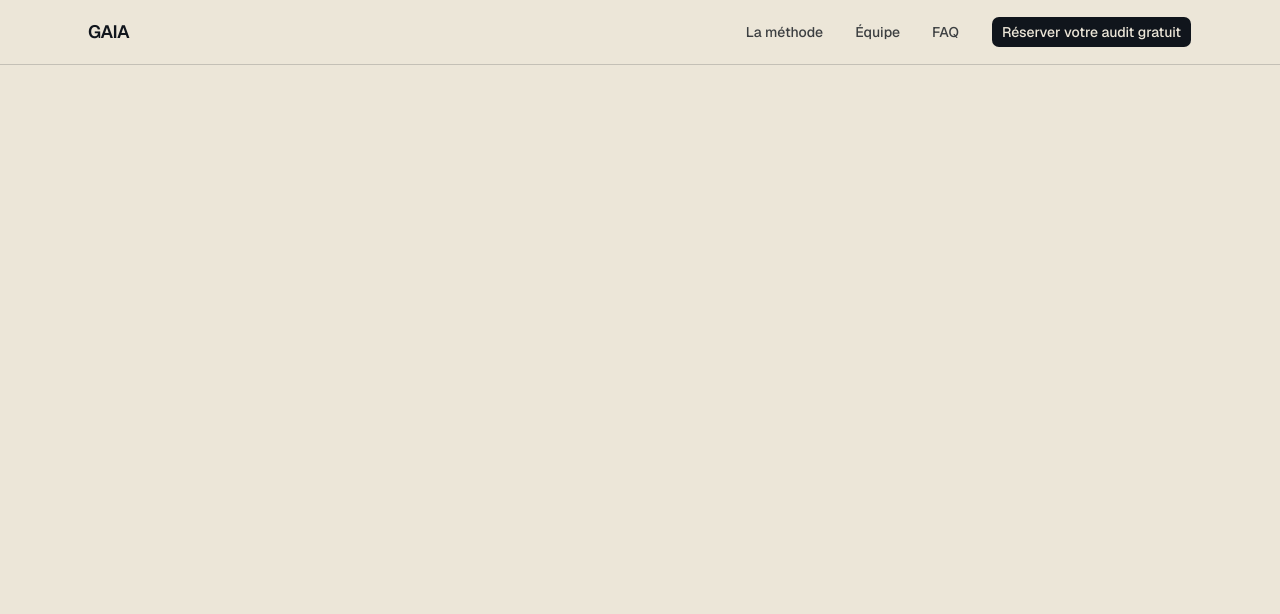
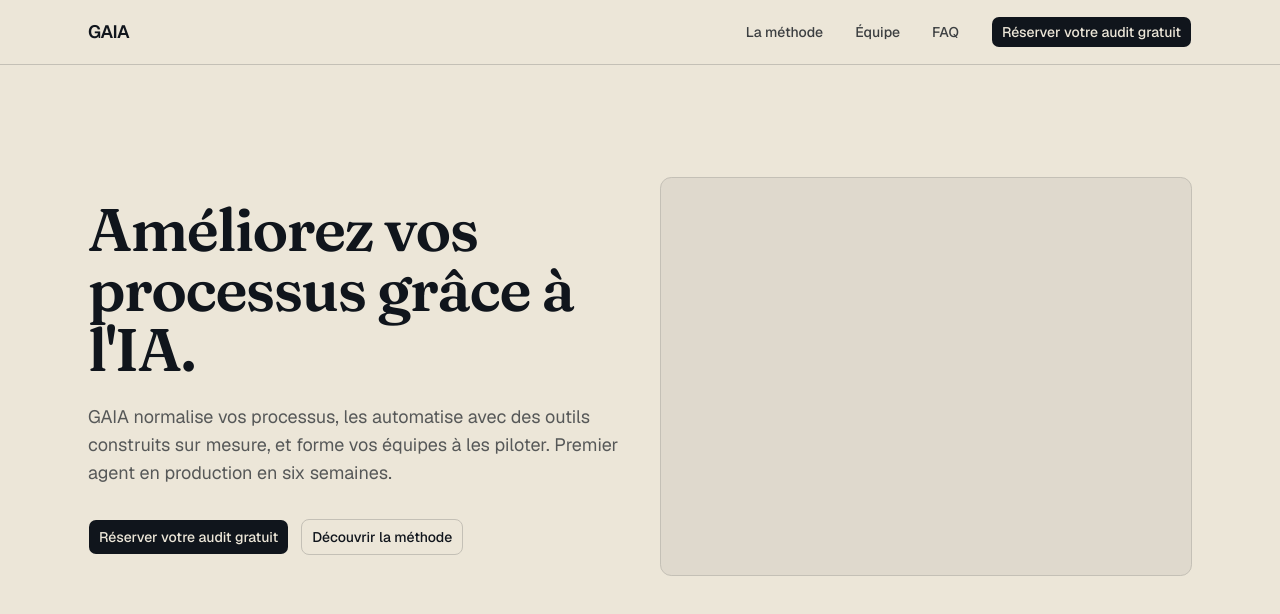
Before and after one commit to Neta02/gaia-site, a Next.js app: page / in a window 1280 px wide. Shown: the top 614 px of the page. Built offline with nearby package versions, Linux system fonts and the light colour scheme.

Commit message:
feat: section hero
Co-Authored-By: Claude Opus 4.8 <noreply@anthropic.com>

```diff
--- a/src/app/page.tsx
+++ b/src/app/page.tsx
@@ -1,6 +1,7 @@
 import type { Metadata } from "next";
 
 import { SiteHeader } from "@/components/sections/site-header";
+import { Hero } from "@/components/sections/hero";
 
 export const metadata: Metadata = {
   title: "GAIA | Audit, automatisation et formation IA pour les PME",
@@ -13,7 +14,7 @@ export default function Home() {
     <>
       <SiteHeader />
       <main id="top" className="flex-1">
-        {/* Sections ajoutées au fil des commits (sous-tâche 5) */}
+        <Hero />
       </main>
     </>
   );
--- /dev/null
+++ b/src/components/sections/hero.tsx
@@ -0,0 +1,32 @@
+import { Button } from "@/components/ui/button";
+
+export function Hero() {
+  return (
+    <section className="mx-auto grid max-w-[var(--content-max)] gap-10 px-[var(--content-gutter)] py-20 lg:grid-cols-2 lg:items-center lg:py-28">
+      <div>
+        <h1 className="font-display text-4xl font-semibold tracking-tight sm:text-5xl lg:text-6xl">
+          Améliorez vos processus grâce à l&apos;IA.
+        </h1>
+        <p className="mt-6 max-w-xl text-lg text-muted-foreground">
+          GAIA normalise vos processus, les automatise avec des outils construits
+          sur mesure, et forme vos équipes à les piloter. Premier agent en
+          production en six semaines.
+        </p>
+        <div className="mt-8 flex flex-wrap gap-3">
+          {/* TODO (sous-tâche 7) : câbler le lien de prise de rendez-vous */}
+          <Button asChild size="lg">
+            <a href="#">Réserver votre audit gratuit</a>
+          </Button>
+          <Button asChild size="lg" variant="outline">
+            <a href="#methode">Découvrir la méthode</a>
+          </Button>
+        </div>
+      </div>
+
+      <div
+        aria-hidden="true"
+        className="aspect-[4/3] w-full rounded-xl border border-border bg-muted"
+      />
+    </section>
+  );
+}
```
